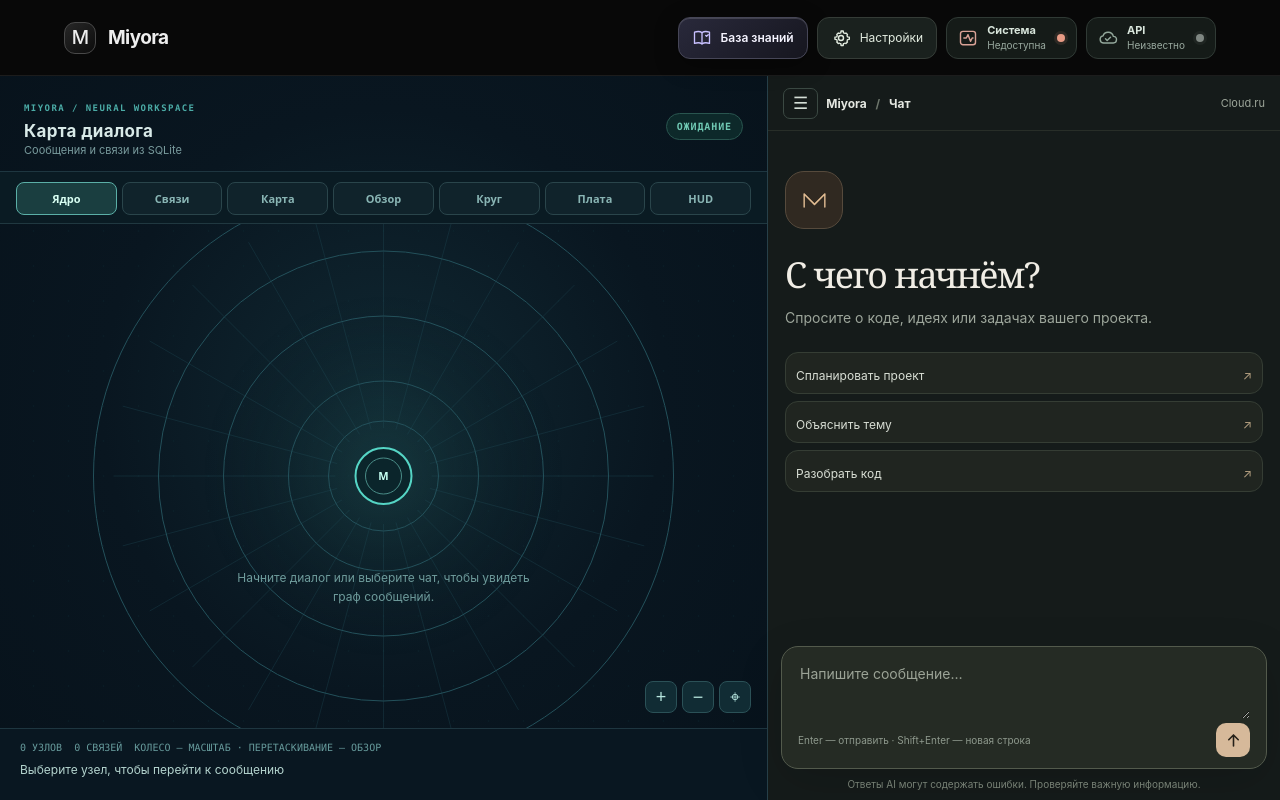
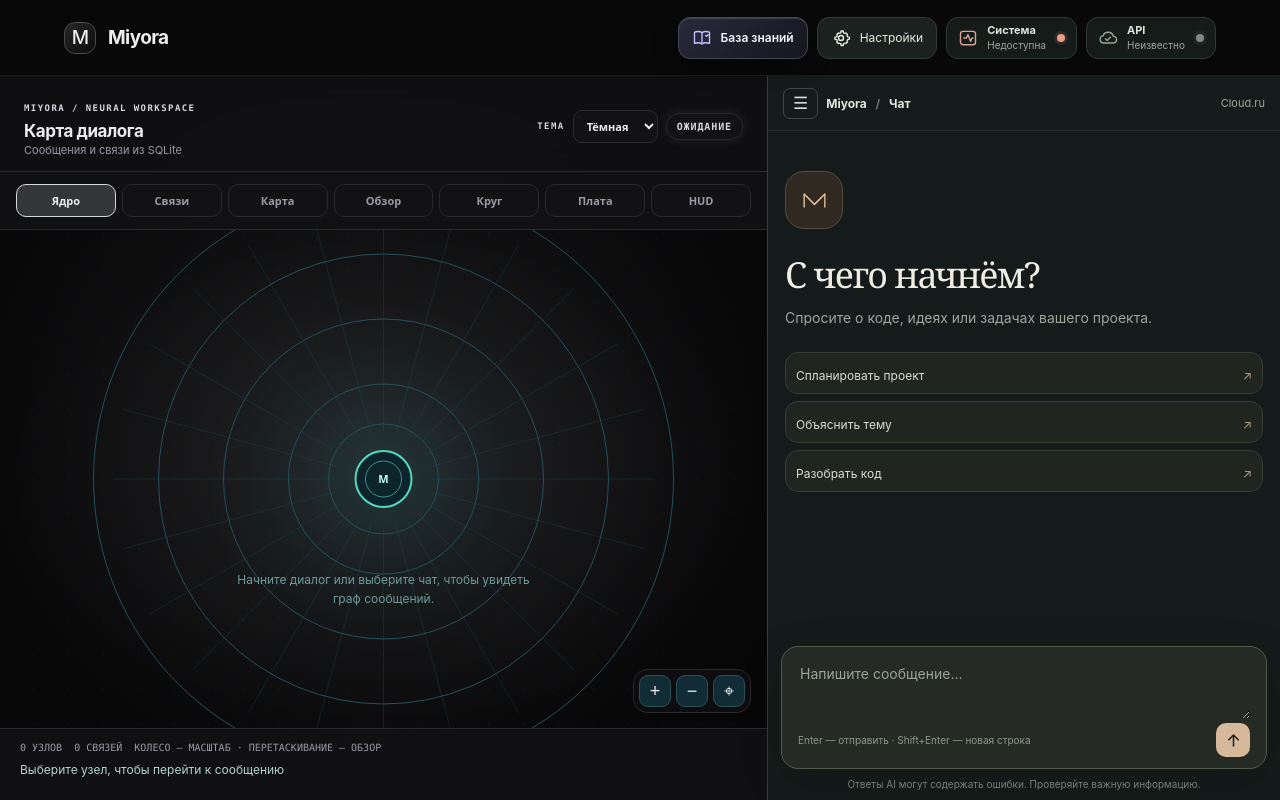
Before and after one commit to Aspksa/Miyora, a plain HTML site: page web/index.html in a window 1280 px wide. Drawn offline with Linux system fonts and the light colour scheme; no server answers.

Commit message:
Apply Mizuyori visual design to Miyora neural workspace (#15)
* Apply Mizuyori visual system with theme variables, frosted panels and refined neural controls

* Add Mizuyori theme selector to neural workspace header

* Persist neural theme selection and harmonize graph canvas with Mizuyori palettes

* Cover Mizuyori design palettes, persisted theme selector and 60/40 layout

```diff
--- a/web/index.html
+++ b/web/index.html
@@ -398,6 +398,37 @@ header .right .home-status-dot{margin-left:2px}
 #neural-inspector-text{max-height:90px;overflow:auto;white-space:pre-wrap;overflow-wrap:anywhere;line-height:1.5}
 #neural-inspector-open{margin-top:9px;border:1px solid #43756e;border-radius:6px;padding:6px 10px;background:#1b4342;color:#e3f4ec;cursor:pointer}
 @media(max-width:690px){.neural-modebar{padding:5px 8px}.neural-mode{font-size:10px;padding:5px}.neural-inspector{max-height:90px;overflow:auto}}
+
+/* Mizuyori design language: themes, frosted panels, compact controls and typography.
+   Adapted from Aspksa/Mizuyori mizuyori/static/style.css. */
+.neural-panel{--mz-bg:#070708;--mz-surface:#121214;--mz-text:#ececef;--mz-muted:#9a9aa6;--mz-accent:#d6d8de;--mz-border:#29292e;
+ background:radial-gradient(ellipse at 48% 48%,color-mix(in srgb,var(--mz-accent) 9%,var(--mz-bg)),var(--mz-bg) 75%);
+ color:var(--mz-text);font-family:Inter,"Segoe UI",system-ui,sans-serif}
+.neural-panel[data-mz-theme="gold"]{--mz-bg:#0f0d08;--mz-surface:#1a160d;--mz-text:#f4ecd6;--mz-muted:#b5a884;--mz-accent:#d4af37;--mz-border:#3a3120}
+.neural-panel[data-mz-theme="amber"]{--mz-bg:#170d05;--mz-surface:#24150a;--mz-text:#fbe8d2;--mz-muted:#c7a37a;--mz-accent:#ffa62b;--mz-border:#4a2f17}
+.neural-panel[data-mz-theme="jade"]{--mz-bg:#06120e;--mz-surface:#0d1e18;--mz-text:#dcf2e8;--mz-muted:#94b8a9;--mz-accent:#3fbf8f;--mz-border:#1e3a2f}
+.neural-header{border-color:var(--mz-border);background:color-mix(in srgb,var(--mz-surface) 80%,transparent);backdrop-filter:blur(14px)}
+.neural-header h2{color:var(--mz-text);font-weight:650;letter-spacing:-.025em}
+.neural-header p,.neural-bottom,.neural-stats{color:var(--mz-muted)}
+.neural-eyebrow{color:var(--mz-accent)}
+.neural-live{border-color:var(--mz-border);color:var(--mz-accent);background:var(--mz-surface);box-shadow:0 0 12px color-mix(in srgb,var(--mz-accent) 10%,transparent)}
+.neural-modebar{background:color-mix(in srgb,var(--mz-surface) 88%,transparent);border-color:var(--mz-border);padding:12px 16px;gap:6px}
+.neural-mode{background:var(--mz-surface);border:1px solid var(--mz-border);border-radius:10px;color:var(--mz-muted);font-size:11px;transition:background .2s,border-color .2s,transform .2s}
+.neural-mode:hover{border-color:var(--mz-accent);color:var(--mz-text);transform:translateY(-1px)}
+.neural-mode.active,.neural-mode[aria-pressed=true]{background:color-mix(in srgb,var(--mz-accent) 18%,var(--mz-surface));color:var(--mz-text);border-color:var(--mz-accent)}
+.neural-canvas-wrap{background:radial-gradient(ellipse at center,color-mix(in srgb,var(--mz-accent) 7%,transparent),transparent 70%)}
+.neural-controls{background:color-mix(in srgb,var(--mz-surface) 65%,transparent);backdrop-filter:blur(16px);border:1px solid var(--mz-border);border-radius:14px;padding:5px}
+.neural-controls button{border-radius:9px;color:var(--mz-text)}
+.neural-bottom{background:color-mix(in srgb,var(--mz-surface) 86%,transparent);border-color:var(--mz-border)}
+.neural-inspector{background:color-mix(in srgb,var(--mz-surface) 80%,transparent);backdrop-filter:blur(14px);border-color:var(--mz-border);color:var(--mz-text);border-radius:12px}
+.neural-panel[data-mz-theme="gold"] #neural-canvas{filter:hue-rotate(135deg) saturate(.8)}
+.neural-panel[data-mz-theme="amber"] #neural-canvas{filter:hue-rotate(160deg) saturate(1.2)}
+.neural-panel[data-mz-theme="jade"] #neural-canvas{filter:hue-rotate(-15deg) saturate(1.05)}
+.neural-theme-picker{max-width:112px;min-width:0;padding:7px 9px;background:var(--mz-surface);border:1px solid var(--mz-border);border-radius:9px;color:var(--mz-text);font:600 11px system-ui;cursor:pointer}
+.neural-theme-picker:focus-visible{outline:2px solid var(--mz-accent);outline-offset:2px}
+@media(max-width:690px){.neural-theme-picker{max-width:85px;padding:5px}.neural-modebar{gap:4px}}
+@media(prefers-reduced-motion:reduce){.neural-mode{transition:none}.neural-mode:hover{transform:none}}
+
 </style>
 </head>
 <body>
@@ -410,8 +441,8 @@ header .right .home-status-dot{margin-left:2px}
 </div></div>
 </header>
 <main class="chat-layout" id="chat-app">
-  <section class="neural-panel" aria-label="Граф связей диалога">
-    <div class="neural-header"><div><span class="neural-eyebrow">MIYORA / NEURAL WORKSPACE</span><h2>Карта диалога</h2><p>Сообщения и связи из SQLite</p></div><span class="neural-live" id="neural-status">ОЖИДАНИЕ</span></div>
+  <section class="neural-panel" data-mz-theme="dark" aria-label="Граф связей диалога">
+    <div class="neural-header"><div><span class="neural-eyebrow">MIYORA / NEURAL WORKSPACE</span><h2>Карта диалога</h2><p>Сообщения и связи из SQLite</p></div><div style="display:flex;align-items:center;gap:8px;flex-wrap:wrap;justify-content:flex-end"><label for="neural-theme" class="neural-eyebrow">ТЕМА</label><select class="neural-theme-picker" id="neural-theme" aria-label="Тема графа"><option value="dark">Тёмная</option><option value="gold">Золото</option><option value="amber">Янтарь</option><option value="jade">Нефрит</option></select><span class="neural-live" id="neural-status">ОЖИДАНИЕ</span></div></div>
     <div class="neural-modebar" role="group" aria-label="Режим визуализации"><button type="button" class="neural-mode active" data-neural-mode="radial" aria-pressed="true">Ядро</button><button type="button" class="neural-mode" data-neural-mode="links" aria-pressed="false">Связи</button><button type="button" class="neural-mode" data-neural-mode="hex" aria-pressed="false">Карта</button><button type="button" class="neural-mode" data-neural-mode="overview" aria-pressed="false">Обзор</button><button type="button" class="neural-mode" data-neural-mode="circle" aria-pressed="false">Круг</button><button type="button" class="neural-mode" data-neural-mode="board" aria-pressed="false">Плата</button><button type="button" class="neural-mode" data-neural-mode="hud" aria-pressed="false">HUD</button></div><div class="neural-canvas-wrap" id="neural-viewport"><canvas id="neural-canvas" aria-label="Интерактивный граф сообщений" role="img"></canvas><div class="neural-empty" id="neural-empty">Начните диалог или выберите чат, чтобы увидеть граф сообщений.</div><div class="neural-controls"><button type="button" id="neural-zoom-in" title="Приблизить" aria-label="Приблизить граф">+</button><button type="button" id="neural-zoom-out" title="Отдалить" aria-label="Отдалить граф">−</button><button type="button" id="neural-reset" title="Сбросить вид" aria-label="Сбросить вид">⌖</button></div></div>
     <div class="neural-bottom"><div class="neural-stats"><span id="neural-node-count">0 УЗЛОВ</span><span id="neural-edge-count">0 СВЯЗЕЙ</span><span>КОЛЕСО — МАСШТАБ · ПЕРЕТАСКИВАНИЕ — ОБЗОР</span></div><div class="neural-selected" id="neural-selected" aria-live="polite">Выберите узел, чтобы перейти к сообщению</div><div class="neural-inspector" id="neural-inspector" hidden><div id="neural-inspector-meta"></div><div id="neural-inspector-text"></div><button type="button" id="neural-inspector-open">Перейти к сообщению</button></div><div class="neural-node-list" id="neural-node-list" aria-label="Доступный список узлов графа"></div></div>
   </section>
@@ -998,6 +1029,17 @@ el('kb-global-query').addEventListener('keydown',event=>{if(event.key==='Enter')
  const $=id=>document.getElementById(id);
  const canvas=$('neural-canvas'),viewport=$('neural-viewport'),ctx=canvas.getContext('2d');
  if(!ctx)return;
+ const themeSelect=$('neural-theme'),themePanel=viewport.closest('.neural-panel');
+ const allowedThemes=new Set(['dark','gold','amber','jade']);
+ let savedTheme='dark';
+ try{savedTheme=localStorage.getItem('miyora-neural-theme')||'dark'}catch(_){}
+ if(!allowedThemes.has(savedTheme))savedTheme='dark';
+ themeSelect.value=savedTheme;themePanel.dataset.mzTheme=savedTheme;
+ themeSelect.addEventListener('change',()=>{
+  const theme=allowedThemes.has(themeSelect.value)?themeSelect.value:'dark';
+  themePanel.dataset.mzTheme=theme;
+  try{localStorage.setItem('miyora-neural-theme',theme)}catch(_){}
+ });
  let graph={nodes:[],edges:[]},positions=[],threadId=null,requestVersion=0;
  let zoom=1,panX=0,panY=0,width=1,height=1,dpr=1,selected=null,active=false,raf=0;
  let pointer=null,dragged=false,clock=0,mode='radial',activityStage='idle',lastRefresh=0,transition=null,hovered=null,rotation=0;
```
Also changed, not shown: 1 other file.
